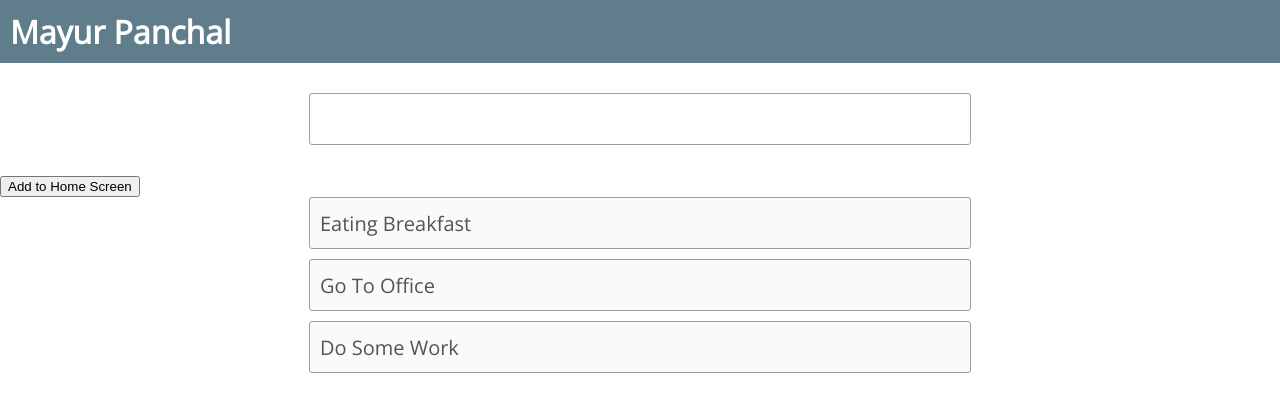
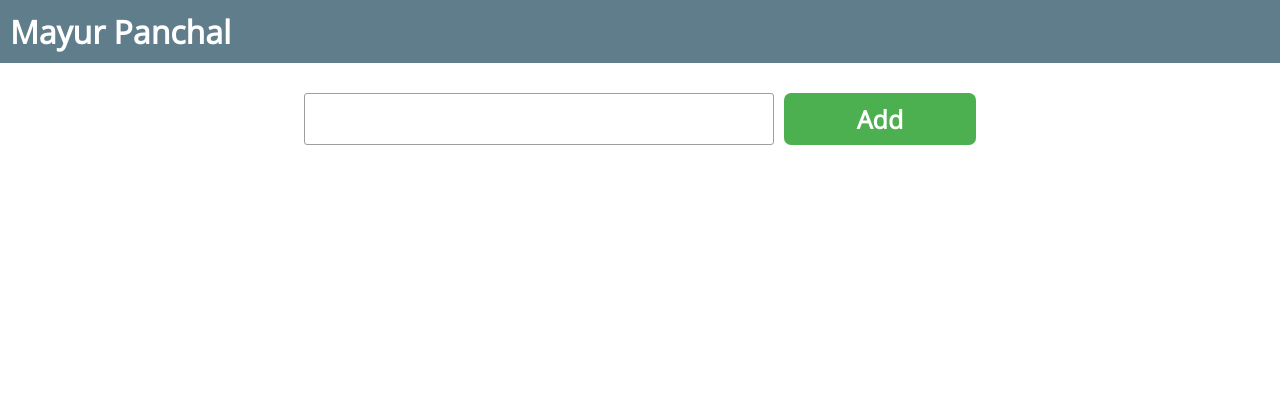
Before and after one commit to immayurpanchal/todo-fullstack, a React (Create React App) app: page / in a window 1280 px wide. Shown: the top 412 px of the page. Built offline with nearby package versions, Linux system fonts and the light colour scheme.

Commit message:
Added redux support using latest hooks

```diff
--- a/src/App.js
+++ b/src/App.js
@@ -9,7 +9,7 @@ const App = () => {
 		<div className="App">
 			<Header title="Mayur Panchal" />
 			<Todo />
-      <button id="btn-home">Add to Home Screen</button>
+			{/* <button id="btn-home">Add to Home Screen</button> */}
 			<Preview />
 		</div>
 	);
--- a/src/components/preview.js
+++ b/src/components/preview.js
@@ -1,16 +1,13 @@
-import React, { useState } from 'react';
+import React from 'react';
 import './preview.scss';
+import { useSelector } from 'react-redux';
 
 const Preview = () => {
-  const [todoList] = useState([
-    'Eating Breakfast',
-    'Go To Office',
-    'Do Some Work'
-  ]);
+  const todos = useSelector(state => state.todos);
 
   return (
     <div className="preview">
-      {todoList.map(todo => <input disabled value={`${todo}`} />)}
+      {todos.map(todo => <input disabled value={`${todo.name}`} key={todo.id}/>)}
     </div>
   );
 }
--- a/src/components/todo.js
+++ b/src/components/todo.js
@@ -1,11 +1,23 @@
-import React from 'react';
+import React, { useState } from 'react';
+import { useDispatch } from 'react-redux';
 import './todo.scss';
 
 const Todo = () => {
+  const [todo, setTodo] = useState('');
+  const dispatch = useDispatch();
+
+  const addTodo = e => {
+    e.preventDefault();
+    dispatch({type: 'ADD_TODO', payload: { id: Math.random(), name: todo, completed: false}});
+    setTodo('');
+  }
+
   return (
-    <div className="todo">
-      <input />
-    </div>
+    <form className="todo">
+      <input type="text" name="todoItem" value={todo} onChange={e => setTodo(e.target.value)}/>
+      {console.log(todo)}
+      <button onClick={addTodo} className='btnAdd'>Add</button>
+    </form>
   );
 };
 
--- a/src/components/todo.scss
+++ b/src/components/todo.scss
@@ -1,11 +1,12 @@
 .todo {
   display: flex;
   align-items: center;
-  flex-direction: column;
+  flex-direction: row;
+  justify-content: center;
   margin-bottom: 30px;
 
   & input {
-    width: 50%;
+    width: 35%;
     height: 30px;
     border-radius: 3px;
     border: 1px solid #9e9e9e;
@@ -15,4 +16,17 @@
       outline: none;
     }
   }
+
+  .btnAdd {
+    border: none;
+    background-color: #4CAF50;
+    height: 52px;
+    width: 15%;
+    margin-left: 10px;
+    border-radius: 7px;
+    font-family: "Open Sans", sans-serif;
+    font-size: 25px;
+    color: white;
+    font-weight: bold;
+  }
 }
--- /dev/null
+++ b/src/components/util/rootReducer.js
@@ -0,0 +1,20 @@
+const initialState = {
+    todos: []
+}
+
+export const rootReducer = (state = initialState, { type, payload }) => {
+    switch(type){
+        case 'ADD_TODO':
+            return {
+                ...state,
+                todos: [...state.todos, payload]
+            }
+        case 'TOGGLE_TODO':
+            return {
+                ...state,
+                todos: state.todos.map(todo => todo.id === payload ? !todo.completed : todo)
+            }
+        default:
+            return state;
+    }
+}
--- a/src/index.js
+++ b/src/index.js
@@ -3,10 +3,20 @@ import ReactDOM from 'react-dom';
 import './index.scss';
 import App from './App';
 import * as serviceWorker from './serviceWorker';
+import { createStore } from 'redux';
+import { Provider } from 'react-redux';
+import { rootReducer } from './components/util/rootReducer';
 
-ReactDOM.render(<App />, document.getElementById('root'));
+const store = createStore(rootReducer);
+
+ReactDOM.render(
+	<Provider store={store}>
+		<App />
+	</Provider>,
+	document.getElementById('root')
+);
 
 // If you want your app to work offline and load faster, you can change
 // unregister() to register() below. Note this comes with some pitfalls.
 // Learn more about service workers: https://bit.ly/CRA-PWA
-serviceWorker.register();
+serviceWorker.unregister();
```
Lines whose indentation alone changed are shown as unchanged.
